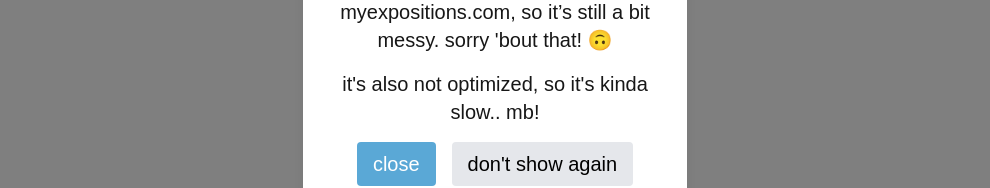
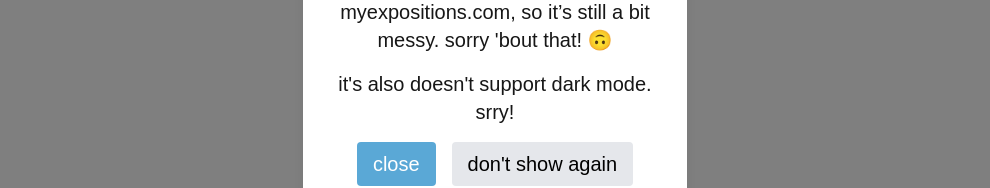
Before and after one commit to sunghoonsh3/simple-thinking, a Next.js app: page / in a window 1280 px wide. Shown: the part 362-550 px from the top of the page, without its empty margins (145-1135 px from the left). Built offline with nearby package versions, Linux system fonts and the light colour scheme; a web font is replaced by a local one.

Commit message:
pop up message changed

```diff
--- a/app/components/Popup.jsx
+++ b/app/components/Popup.jsx
@@ -34,7 +34,7 @@ export default function Popup() {
         </p>
         <p className="mb-4 text-xl">
           {" "}
-          it's also not optimized, so it's kinda slow.. mb!
+          it's also doesn't support dark mode. srry!
         </p>
         <div className="flex gap-4 justify-center">
           <button
```
